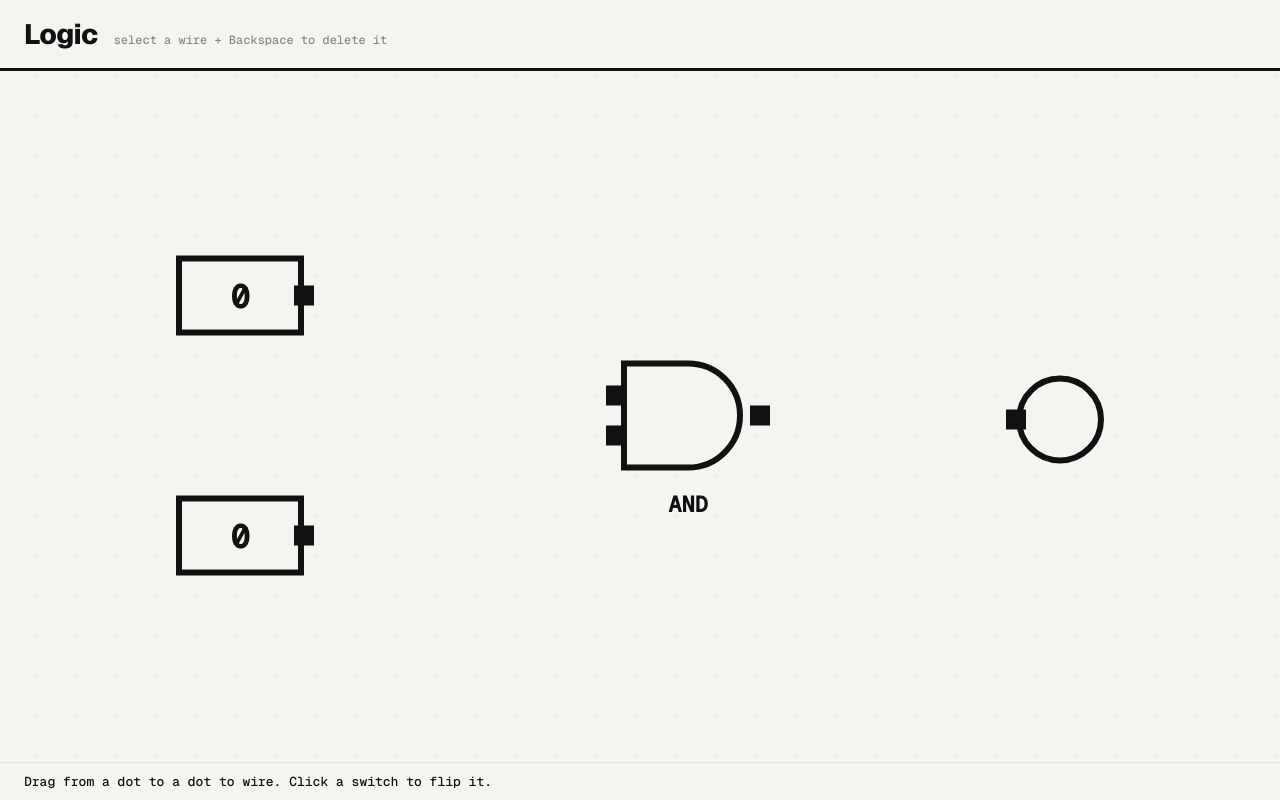
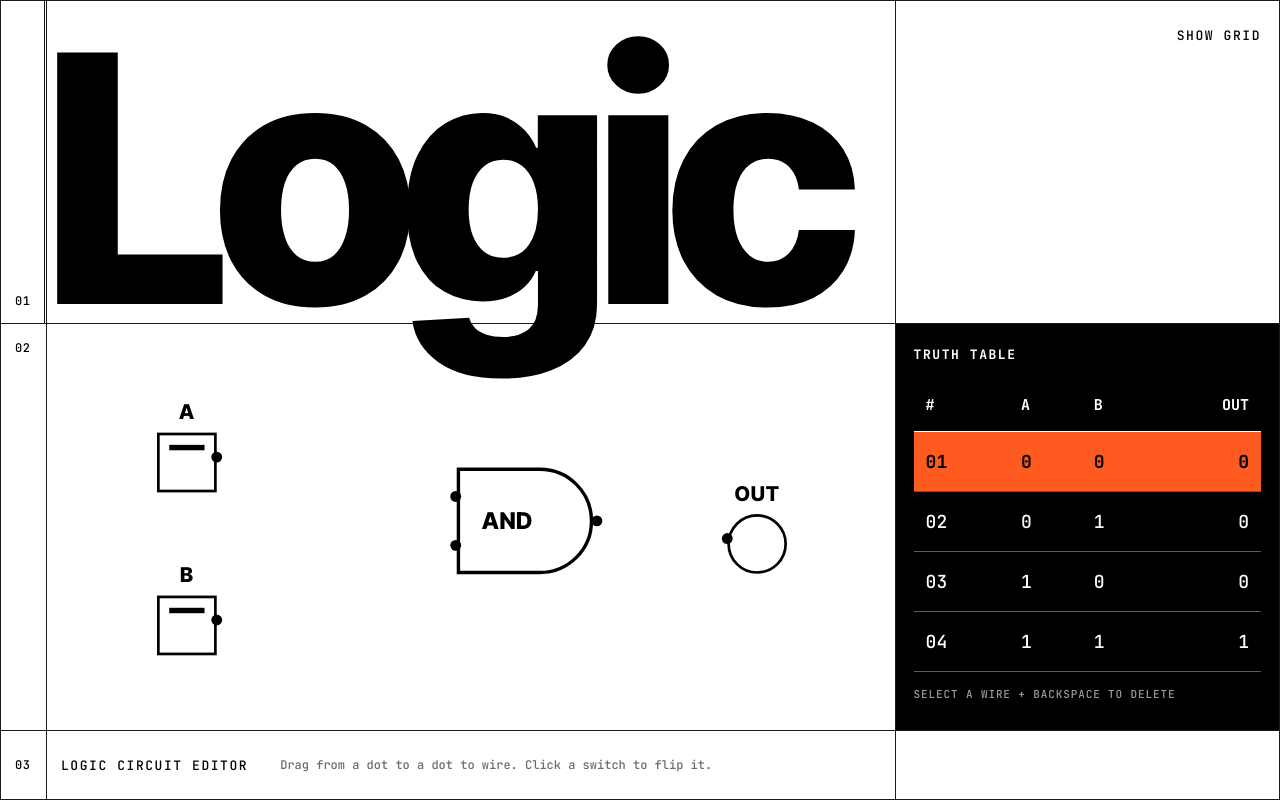
Before and after one commit to Forzalab/bruhbruh, a React (Vite) app: page / in a window 1280 px wide. Built offline with nearby package versions, Linux system fonts and the light colour scheme.

Commit message:
Logic mode: Swiss grid layout, giant wordmark, IEEE gates, black truth table
Co-Authored-By: Claude Opus 5.5 <noreply@anthropic.com>

```diff
--- a/index.html
+++ b/index.html
@@ -4,8 +4,6 @@
     <meta charset="UTF-8" />
     <meta name="viewport" content="width=device-width, initial-scale=1.0" />
     <title>Logic</title>
-    <link rel="preconnect" href="https://fonts.googleapis.com" />
-    <link rel="stylesheet" href="https://fonts.googleapis.com/css2?family=Geist:wght@400;600;800&family=Geist+Mono:wght@500&display=swap" />
   </head>
   <body>
     <div id="root"></div>
--- a/package.json
+++ b/package.json
@@ -9,6 +9,8 @@
     "test": "node --test src/sim.test.js"
   },
   "dependencies": {
+    "@fontsource/inter-tight": "^5.3.0",
+    "@fontsource/jetbrains-mono": "^5.3.0",
     "@xyflow/react": "^12.12.0",
     "react": "^19.3.0",
     "react-dom": "^19.3.0"
--- a/src/App.jsx
+++ b/src/App.jsx
@@ -26,6 +26,7 @@ let nextWire = 1;
 export default function App() {
   const [circuit, setCircuit] = useState(START);
   const [view, , onViewChange] = useNodesState(VIEW);
+  const [showGrid, setShowGrid] = useState(false);
   const [status, setStatus] = useState({ text: 'Drag from a dot to a dot to wire. Click a switch to flip it.', bad: false });
 
   // Compute everything, then React commits the frame once. Drags never reach here.
@@ -64,12 +65,23 @@ export default function App() {
     setCircuit((c) => ({ ...c, wires: Object.fromEntries(Object.entries(c.wires).filter(([id]) => !gone.includes(id))) }));
   };
 
+  // Truth table for the 2-switch AND demo; live row = current switch state.
+  const a = !!values.s1, b = !!values.s2;
+  const rows = [[0, 0], [0, 1], [1, 0], [1, 1]];
+
   return (
     <div className="app">
-      <header className="bar">
-        <span className="wordmark">Logic</span>
-        <span className="hint">select a wire + Backspace to delete it</span>
-      </header>
+      <div className="cell c-margin r1"><span className="rownum">01</span></div>
+      <div className="cell c-main r1" />
+      <div className="cell c-side r1">
+        <button className="gridtoggle" aria-pressed={showGrid} onClick={() => setShowGrid((g) => !g)}>
+          {showGrid ? 'HIDE GRID' : 'SHOW GRID'}
+        </button>
+      </div>
+      <h1 className="wordmark" aria-label="Logic">Logic</h1>
+
+      <div className="cell c-margin r2"><span className="rownum">02</span></div>
+      <main className="cell c-main r2 canvas">
         <ReactFlow
           nodes={nodes}
           edges={edges}
@@ -80,11 +92,33 @@ export default function App() {
           snapToGrid
           snapGrid={[20, 20]}
           fitView
+          fitViewOptions={{ padding: 0.35 }}
           proOptions={{ hideAttribution: true }}
         >
-        <Background gap={20} color="var(--grid)" />
+          {showGrid && <Background gap={20} color="var(--grid)" />}
         </ReactFlow>
-      <footer className={`status ${status.bad ? 'bad' : ''}`} role="status">{status.text}</footer>
+      </main>
+      <aside className="cell c-side r2 truth" aria-label="Truth table">
+        <h2 className="label">Truth table</h2>
+        <table>
+          <thead><tr><th>#</th><th>A</th><th>B</th><th>OUT</th></tr></thead>
+          <tbody>
+            {rows.map(([x, y], i) => (
+              <tr key={i} className={x === +a && y === +b ? 'live' : ''}>
+                <td>{String(i + 1).padStart(2, '0')}</td><td>{x}</td><td>{y}</td><td>{x & y}</td>
+              </tr>
+            ))}
+          </tbody>
+        </table>
+        <p className="hint">Select a wire + Backspace to delete</p>
+      </aside>
+
+      <div className="cell c-margin r3"><span className="rownum">03</span></div>
+      <footer className={`cell c-main r3 status ${status.bad ? 'bad' : ''}`}>
+        <span className="label">Logic circuit editor</span>
+        <span className="msg" role="status">{status.text}</span>
+      </footer>
+      <div className="cell c-side r3" />
     </div>
   );
 }
--- a/src/nodes/index.jsx
+++ b/src/nodes/index.jsx
@@ -1,37 +1,42 @@
 import { Handle, Position } from '@xyflow/react';
 
-export function SwitchNode({ data }) {
+const NAMES = { s1: 'A', s2: 'B' };
+
+export function SwitchNode({ id, data }) {
   return (
-    <>
-      <button className={`switch nodrag ${data.on ? 'on' : ''}`} onClick={data.onToggle} aria-pressed={data.on}>
-        {data.on ? '1' : '0'}
+    <div className="sw-wrap">
+      <span className="node-tag">{NAMES[id] ?? id.toUpperCase()}</span>
+      <button className={`switch nodrag ${data.on ? 'on' : ''}`} onClick={data.onToggle} aria-pressed={data.on}
+        aria-label={`switch ${NAMES[id] ?? id} ${data.on ? 'on' : 'off'}`}>
+        <span className="switch-core" />
       </button>
       <Handle type="source" position={Position.Right} id="out" />
-    </>
+    </div>
   );
 }
 
-// True AND shape: flat back, round front.
+// IEEE distinctive-shape AND: flat back, semicircular front. Label sits inside.
 export function GateNode({ data }) {
   return (
     <div className={`gate ${data.on ? 'on' : ''}`}>
-      <svg width="72" height="60" viewBox="0 0 72 60">
-        <path d="M4 4 H36 A26 26 0 0 1 36 56 H4 Z" />
+      <svg width="104" height="80" viewBox="0 0 104 80" aria-hidden="true">
+        <path d="M2 2 H62 A38 38 0 0 1 62 78 H2 Z" />
       </svg>
-      <Handle type="target" position={Position.Left} id="in0" style={{ top: 20 }} />
-      <Handle type="target" position={Position.Left} id="in1" style={{ top: 40 }} />
-      <Handle type="source" position={Position.Right} id="out" style={{ top: 30 }} />
       <div className="gate-label">{data.type}</div>
+      <Handle type="target" position={Position.Left} id="in0" style={{ top: 22 }} />
+      <Handle type="target" position={Position.Left} id="in1" style={{ top: 58 }} />
+      <Handle type="source" position={Position.Right} id="out" style={{ top: 40 }} />
     </div>
   );
 }
 
 export function LampNode({ data }) {
   return (
-    <>
+    <div className="lamp-wrap">
+      <span className="node-tag">OUT</span>
       <Handle type="target" position={Position.Left} id="in0" />
       <div className={`lamp ${data.on ? 'on' : ''}`} role="img" aria-label={data.on ? 'lamp on' : 'lamp off'} />
-    </>
+    </div>
   );
 }
 
--- a/src/theme.css
+++ b/src/theme.css
@@ -1,52 +1,111 @@
+@import '@fontsource/inter-tight/500.css';
+@import '@fontsource/inter-tight/700.css';
+@import '@fontsource/inter-tight/800.css';
+@import '@fontsource/jetbrains-mono/500.css';
+@import '@fontsource/jetbrains-mono/700.css';
+
 /* Mode = token swap. Components read tokens, never the mode. */
 :root[data-mode='logic'] {
-  --bg: #f4f4f1;
-  --ink: #111111;
-  --mute: #8a8a84;
-  --grid: #e2e2dc;
-  --wire-0: #111111;
-  --wire-1: #ff5a1f; /* signal orange = logic 1 */
-  --font: 'Geist', system-ui, sans-serif;
-  --mono: 'Geist Mono', ui-monospace, monospace;
+  --bg: #ffffff;
+  --ink: #000000;
+  --rule: #1a1a1a;
+  --mute: #6b6b6b;
+  --grid: #d9d9d9;
+  --wire-0: #000000;
+  --wire-1: #ff5a1f; /* signal orange: the only accent */
+  --on-ink: #ffffff;
+  --font: 'Inter Tight', 'Helvetica Neue', 'Liberation Sans', Arial, sans-serif;
+  --mono: 'JetBrains Mono', 'DejaVu Sans Mono', ui-monospace, monospace;
+  --margin: 46px;          /* row-numeral margin column */
+  --side: 30%;             /* right column = 0.30 of width */
+  --r1: 40.5%;             /* header row = 0.405 of height */
+  --r3: 68px;
+  --hair: 1px;
+  --stroke: 2.5px;
 }
 
 * { box-sizing: border-box; }
 html, body, #root { height: 100%; margin: 0; }
 body { background: var(--bg); color: var(--ink); font-family: var(--font); }
 
-.app { height: 100%; display: grid; grid-template-rows: auto 1fr auto; }
+.app {
+  position: relative; height: 100%; overflow: hidden;
+  display: grid;
+  grid-template-columns: var(--margin) 1fr var(--side);
+  grid-template-rows: var(--r1) 1fr var(--r3);
+  border: var(--hair) solid var(--rule);
+}
+.cell { border-right: var(--hair) solid var(--rule); border-bottom: var(--hair) solid var(--rule); min-width: 0; min-height: 0; position: relative; }
+.c-side { border-right: 0; }
+.r3 { border-bottom: 0; }
+.c-margin.r1 { border-right: 3px double var(--rule); }
 
-.bar {
-  display: flex; align-items: baseline; gap: 16px;
-  padding: 16px 24px; border-bottom: 3px solid var(--ink);
+.rownum { position: absolute; left: 14px; font: 500 12px var(--mono); letter-spacing: .04em; }
+.r1 .rownum { bottom: 14px; }
+.r2 .rownum { top: 16px; }
+.r3 .rownum { top: 50%; transform: translateY(-50%); }
+
+.label, .gridtoggle {
+  font: 500 13px var(--mono); letter-spacing: .12em; text-transform: uppercase; margin: 0;
 }
-.wordmark { font-weight: 800; font-size: 28px; letter-spacing: -0.02em; }
-.hint { font-family: var(--mono); font-size: 12px; color: var(--mute); }
+.gridtoggle {
+  position: absolute; top: 22px; right: 18px; background: none; border: 0; padding: 4px 0;
+  color: var(--ink); cursor: pointer;
+}
+.gridtoggle:focus-visible, .switch:focus-visible { outline: 2px solid var(--ink); outline-offset: 3px; }
 
-.status {
-  font-family: var(--mono); font-size: 13px; padding: 10px 24px;
-  border-top: 1px solid var(--grid); min-height: 38px;
+/* Giant wordmark: sits in row 01 and its descender breaks into row 02. */
+.wordmark {
+  position: absolute; z-index: 5; pointer-events: none; margin: 0;
+  left: calc(var(--margin) - 4px); top: calc(var(--r1) - 0.92em);
+  font: 800 25.8vw/1 var(--font); letter-spacing: -0.05em; color: var(--ink);
+  font-size: min(27vw, 400px);
 }
-.status.bad { color: var(--wire-1); }
 
-.react-flow__edge-path { stroke: var(--wire-0); stroke-width: 3; }
-.react-flow__edge.on .react-flow__edge-path { stroke: var(--wire-1); }
-.react-flow__handle { width: 10px; height: 10px; background: var(--ink); border: 0; border-radius: 0; }
+.canvas { background: var(--bg); }
+.react-flow { background: transparent; }
 
+/* Truth table: black block, white mono digits. */
+.truth { background: var(--ink); color: var(--on-ink); padding: 22px 18px 18px; display: flex; flex-direction: column; }
+.truth .label { font-weight: 700; color: var(--on-ink); }
+.truth table { width: 100%; border-collapse: collapse; margin-top: 32px; font-family: var(--mono); }
+.truth th { font: 700 15px var(--mono); text-align: left; padding: 0 12px 16px; border-bottom: var(--hair) solid #fff; }
+.truth td { font: 500 18px var(--mono); padding: 18px 12px; border-bottom: var(--hair) solid #5a5a5a; font-variant-numeric: tabular-nums; }
+.truth th:last-child, .truth td:last-child { text-align: right; }
+.truth tr.live td { background: var(--wire-1); color: #000; font-weight: 700; }
+.truth .hint { margin-top: auto; font: 500 11px var(--mono); letter-spacing: .08em; text-transform: uppercase; color: #9a9a9a; }
+
+.status { display: flex; align-items: center; gap: 32px; padding: 0 14px; }
+.status .msg { font: 500 12px var(--mono); color: var(--mute); }
+.status.bad .msg { color: var(--ink); font-weight: 700; }
+.status.bad .msg::before { content: '\25A0  '; color: var(--wire-1); }
+
+/* Wires + handles */
+.react-flow__edge-path { stroke: var(--wire-0); stroke-width: var(--stroke); }
+.react-flow__edge.on .react-flow__edge-path { stroke: var(--wire-1); stroke-width: 3; }
+.react-flow__handle { width: 8px; height: 8px; min-width: 0; min-height: 0; background: var(--ink); border: 0; border-radius: 50%; }
+
+.node-tag { display: block; text-align: center; font: 800 15px var(--font); letter-spacing: .04em; margin-bottom: 6px; }
+
+.sw-wrap { position: relative; }
 .switch {
-  width: 64px; height: 40px; border: 3px solid var(--ink); background: var(--bg);
-  font: 600 16px var(--mono); color: var(--ink); cursor: pointer;
+  width: 44px; height: 44px; padding: 7px; border: var(--stroke) solid var(--ink); background: var(--bg);
+  display: grid; cursor: pointer;
 }
-.switch.on { background: var(--wire-1); border-color: var(--wire-1); color: #fff; }
-.switch:focus-visible { outline: 3px solid var(--ink); outline-offset: 3px; }
+.switch-core { border: var(--stroke) solid var(--ink); background: var(--bg); }
+.switch.on .switch-core { background: var(--wire-1); border-color: var(--wire-1); }
+.sw-wrap .react-flow__handle { top: auto; bottom: 18px; }
 
-.gate svg path { fill: var(--bg); stroke: var(--ink); stroke-width: 3; }
-.gate.on svg path { stroke: var(--wire-1); }
-.gate-label { font: 600 11px var(--mono); text-align: center; margin-top: 2px; }
+.gate { position: relative; width: 104px; height: 80px; }
+.gate svg { display: block; overflow: visible; }
+.gate svg path { fill: var(--bg); stroke: var(--ink); stroke-width: var(--stroke); stroke-linejoin: miter; }
+.gate-label { position: absolute; left: 0; width: 76px; top: 50%; transform: translateY(-50%); text-align: center; font: 800 17px var(--font); letter-spacing: .02em; }
 
-.lamp { width: 44px; height: 44px; border-radius: 50%; border: 3px solid var(--ink); background: var(--bg); }
-.lamp.on { background: var(--wire-1); border-color: var(--wire-1); }
+.lamp-wrap { position: relative; }
+.lamp { width: 44px; height: 44px; border-radius: 50%; border: var(--stroke) solid var(--ink); background: var(--bg); }
+.lamp.on { background: var(--wire-1); }
+.lamp-wrap .react-flow__handle { top: auto; bottom: 18px; }
 
 @media (prefers-reduced-motion: reduce) {
-  * { transition: none !important; animation: none !important; }
+  * { transition: none !important; animation: none !important; scroll-behavior: auto !important; }
 }
```
Also changed, not shown: 2 other files (tests, documents, lock files or other folders). Lines whose indentation alone changed are shown as unchanged.
